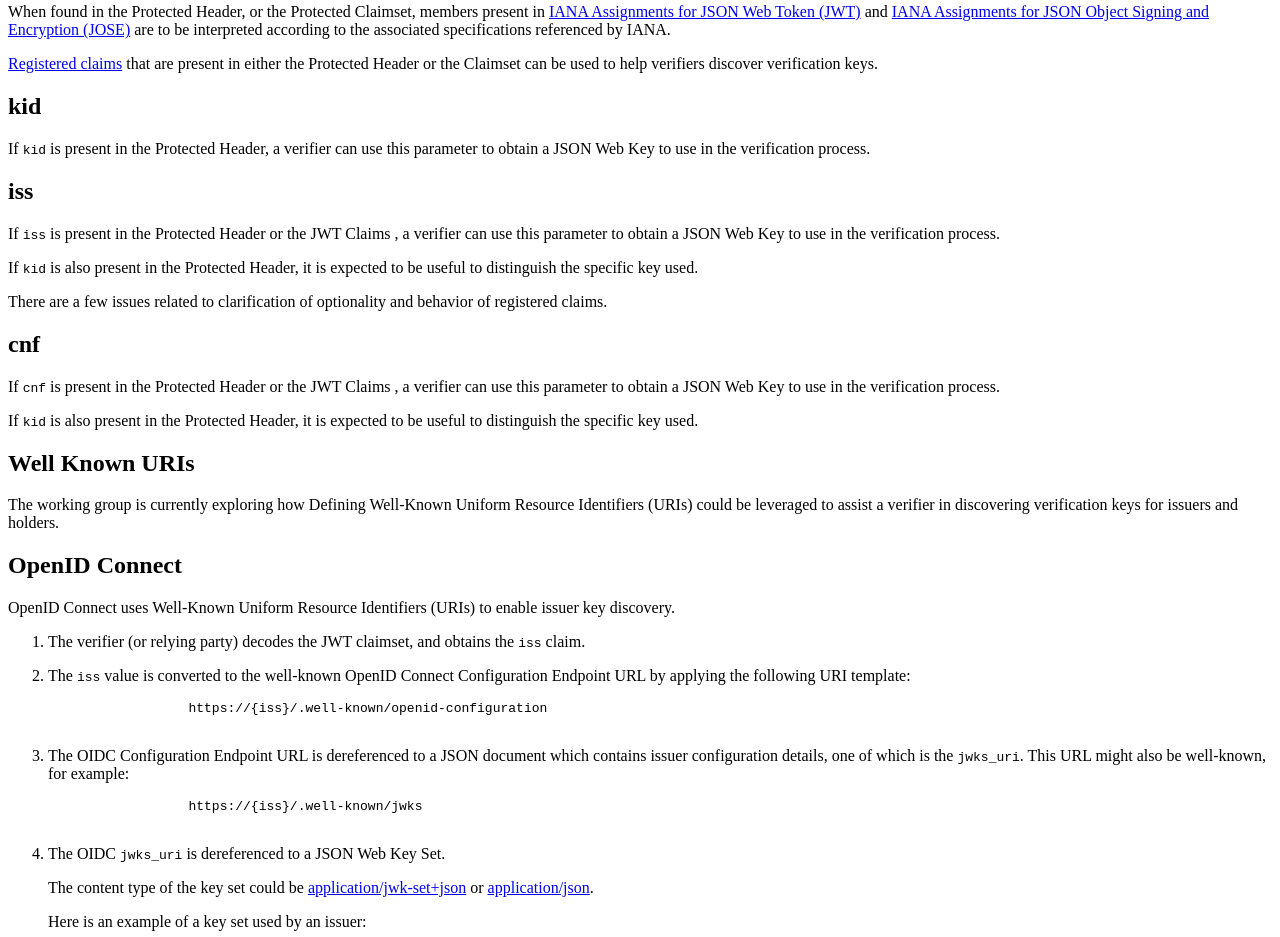
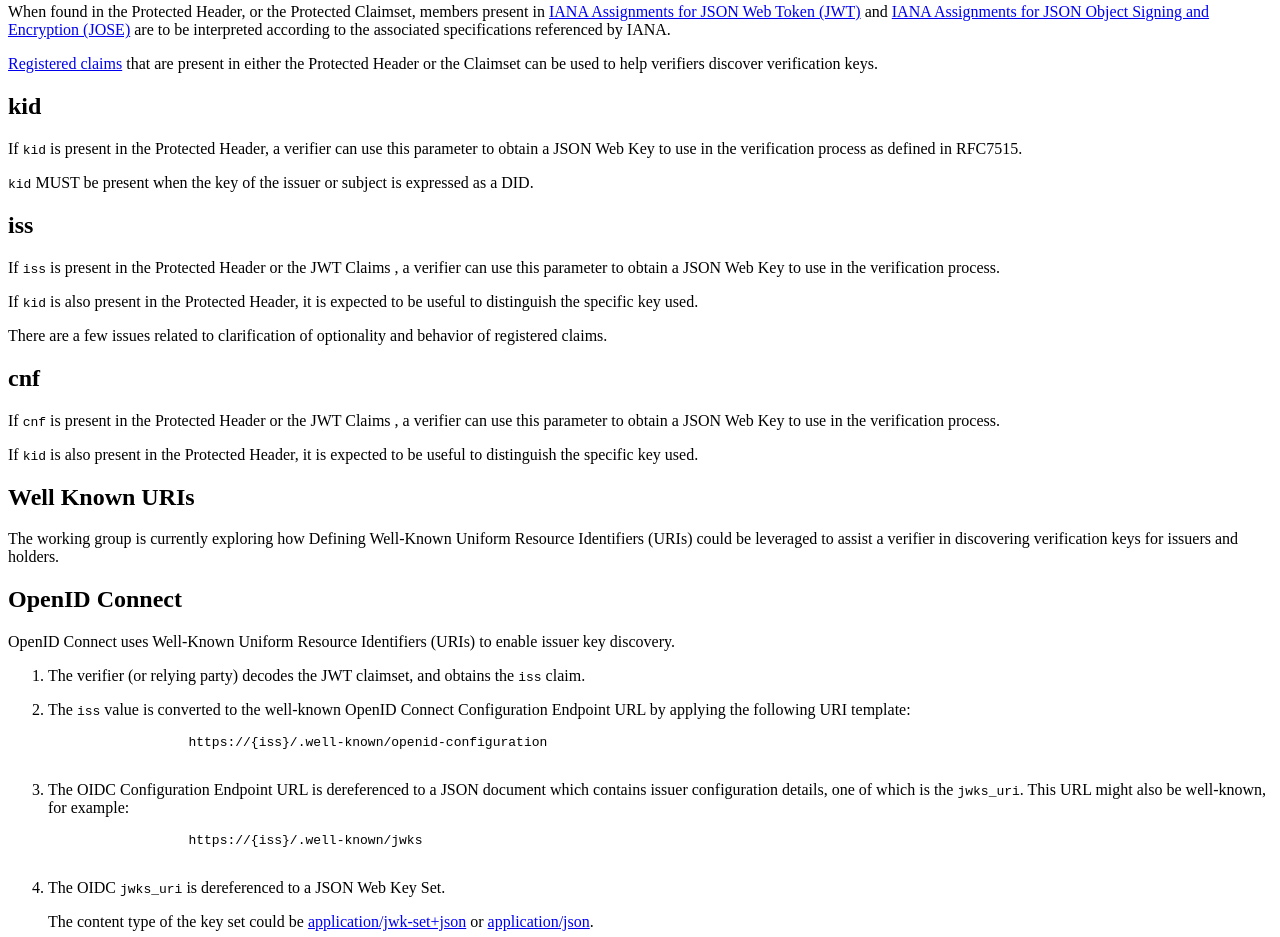
Before and after one commit to w3c/vc-jose-cose, a plain HTML site: page index.html in a window 1280 px wide. Shown: the part 2911-3848 px from the top of the page. Drawn offline with Linux system fonts and the light colour scheme; a script that the page names is missing.

Commit message:
kid-guidance

```diff
--- a/index.html
+++ b/index.html
@@ -391,8 +391,6 @@
       <p class="issue" data-number="31"></p>
       <p class="issue" data-number="30"></p>
       <p class="issue" data-number="15"></p>
-      <p class="issue" data-number="117"></p>
-      <p class="issue" data-number="117"></p>
       <p>
     In order to complete the <a data-cite="VC-DATA-MODEL#dfn-verify">verification</a> process,
     a <a data-cite="VC-DATA-MODEL#dfn-verifier">verifier</a> needs to obtain the cryptographic keys used to secure the
@@ -426,7 +424,11 @@
       If <code>kid</code> is present in the <a data-cite="RFC7515#section-4.1">Protected Header</a>,
       a <a data-cite="VC-DATA-MODEL#dfn-verifier">verifier</a> can use this parameter
       to obtain a <a data-cite="RFC7517#section-4">JSON Web Key</a> to use in the
-      <a data-cite="VC-DATA-MODEL#dfn-verify">verification</a> process.
+      <a data-cite="VC-DATA-MODEL#dfn-verify">verification</a> process as defined in <a data-cite="RFC7515#section-4.1.4">RFC7515</a>.
+        </p>
+        <p>
+          <code>kid</code> MUST be present when the key of the <a data-cite="VC-DATA-MODEL#dfn-issuers">issuer</a>
+          or <a data-cite="VC-DATA-MODEL#dfn-subjects">subject</a> is expressed as a DID.
         </p>
       </section>
       <section>
```
